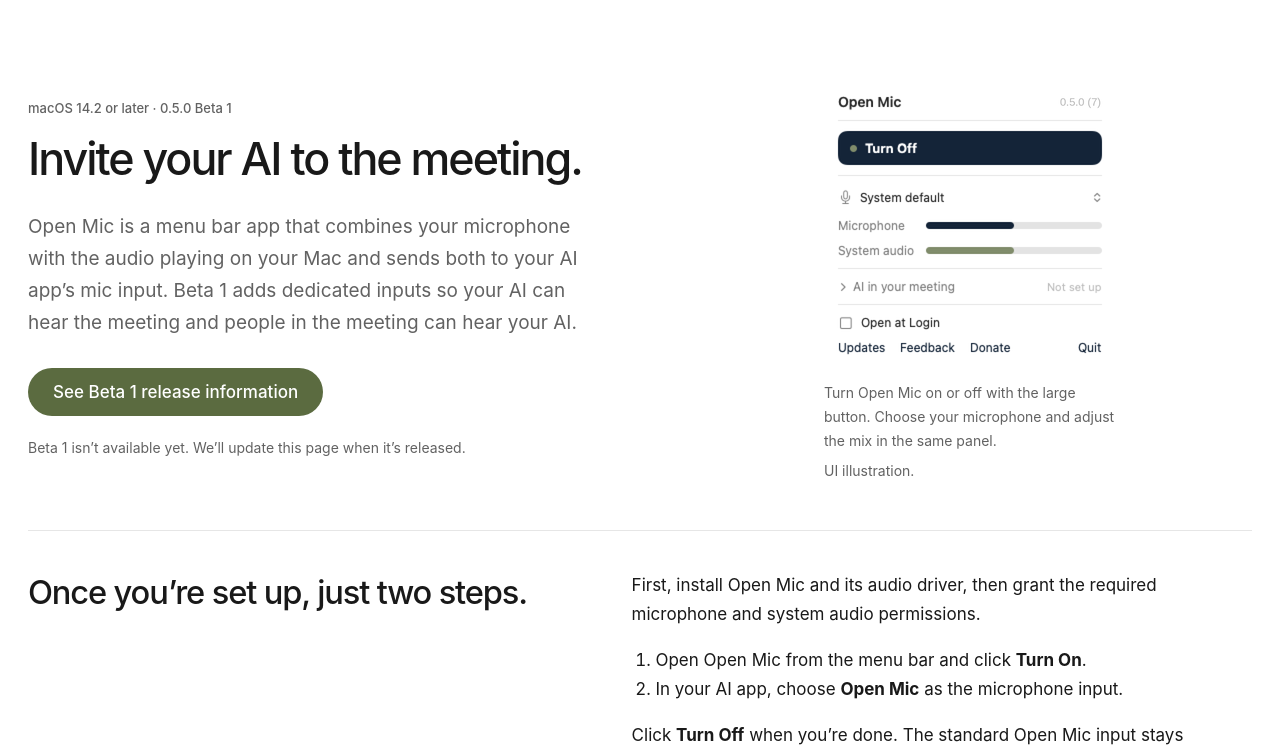
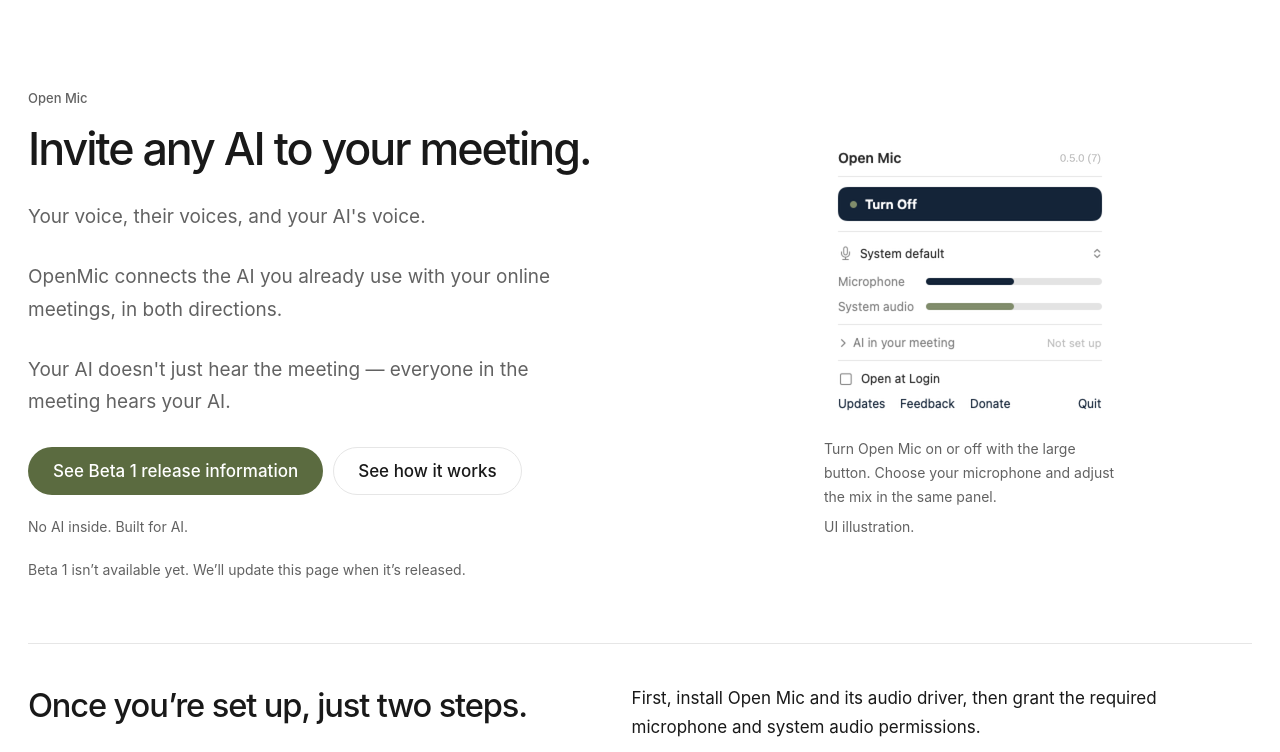
Before and after one commit to TKKRTKY/OpenMic, a plain HTML site: page beta/index.html in a window 1280 px wide. Shown: the part 48-800 px from the top of the page. Drawn offline with Linux system fonts and the light colour scheme.

Commit message:
Update beta heroes to match the approved copy
Co-Authored-By: tkkr <shijimishimijimi@gmail.com>

```diff
--- a/beta/index.html
+++ b/beta/index.html
@@ -4,9 +4,9 @@
   <head>
     <meta charset="utf-8" />
     <meta content="width=device-width, initial-scale=1" name="viewport" />
-    <title>Open Mic 0.5.0 Beta 1 — Invite your AI to the meeting.</title>
+    <title>Open Mic 0.5.0 Beta 1 — Invite any AI to your meeting.</title>
     <meta
-      content="Send your AI’s voice into a meeting and let it hear the meeting in return. Open Mic 0.5.0 Beta 1 for macOS 14.2 or later."
+      content="OpenMic connects the AI you already use with your online meetings, in both directions. Open Mic 0.5.0 Beta 1 for macOS 14.2 or later."
       name="description"
     />
     <link href="../assets/icon-180.png" rel="icon" />
@@ -21,9 +21,9 @@
     <meta content="https://tkkrtky.github.io/OpenMic/beta/" property="og:url" />
     <meta content="en_US" property="og:locale" />
     <meta content="ja_JP" property="og:locale:alternate" />
-    <meta content="Open Mic 0.5.0 Beta 1" property="og:title" />
+    <meta content="Invite any AI to your meeting." property="og:title" />
     <meta
-      content="Send your AI’s voice into a meeting and let it hear the meeting in return."
+      content="OpenMic connects the AI you already use with your online meetings, in both directions."
       property="og:description"
     />
     <meta content="https://tkkrtky.github.io/OpenMic/assets/icon.png" property="og:image" />
@@ -47,17 +47,16 @@
     <main class="wrap" id="main">
       <div aria-labelledby="headline" class="hero beta-hero">
         <div class="hero-copy">
-          <p class="eyebrow">macOS 14.2 or later · 0.5.0 Beta 1</p>
-          <h1 id="headline">Invite your AI to the meeting.</h1>
-          <p class="lede">
-            Open Mic is a menu bar app that combines your microphone with the
-            audio playing on your Mac and sends both to your AI app’s mic input.
-            Beta 1 adds dedicated inputs so your AI can hear the meeting and
-            people in the meeting can hear your AI.
-          </p>
+          <p class="eyebrow">Open Mic</p>
+          <h1 id="headline">Invite any AI to your meeting.</h1>
+          <p class="lede">Your voice, their voices, and your AI's voice.</p>
+          <p class="lede">OpenMic connects the AI you already use with your online meetings, in both directions.</p>
+          <p class="lede">Your AI doesn't just hear the meeting — everyone in the meeting hears your AI.</p>
           <div class="actions">
             <a class="button" href="https://github.com/TKKRTKY/OpenMic/releases">See Beta 1 release information</a>
+            <a class="button ghost" href="#routing">See how it works</a>
           </div>
+          <p class="meta">No AI inside. Built for AI.</p>
           <p class="meta">Beta 1 isn’t available yet. We’ll update this page when it’s released.</p>
         </div>
         <figure class="beta-preview">
```
Also changed, not shown: ja/beta/index.html (+11 -9 lines).
